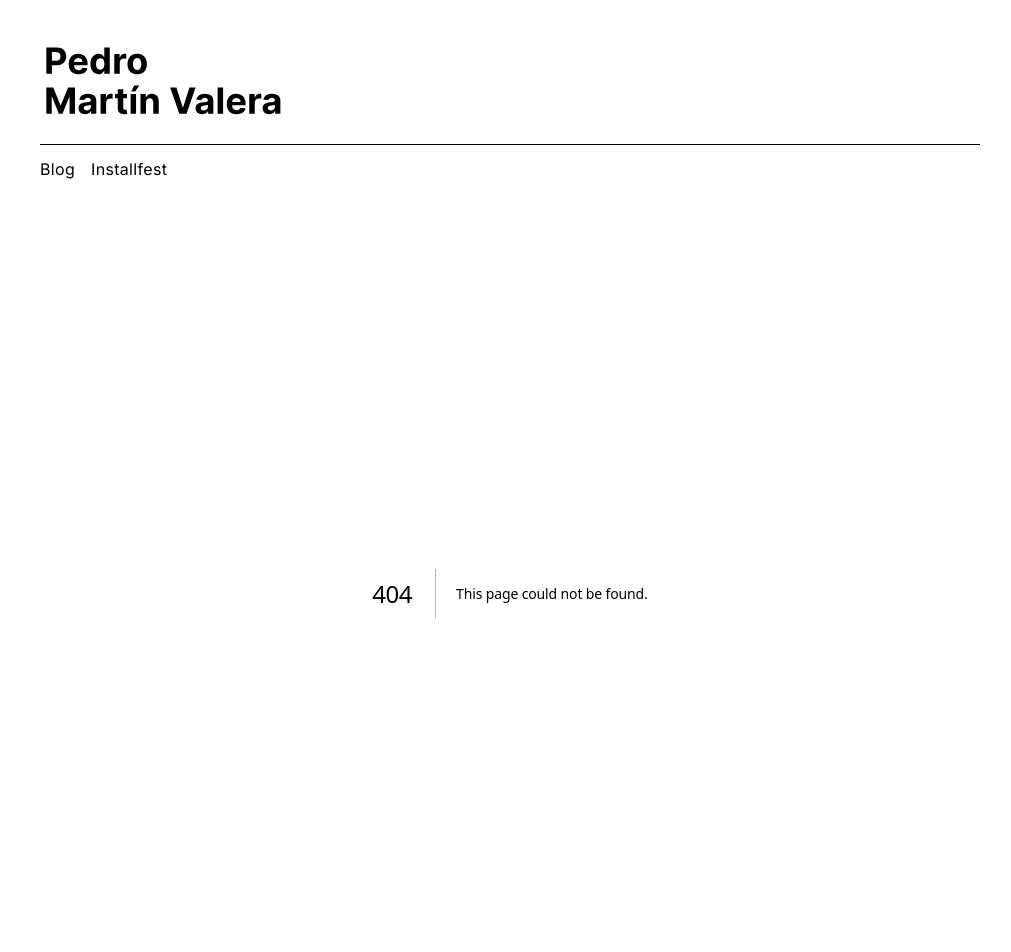
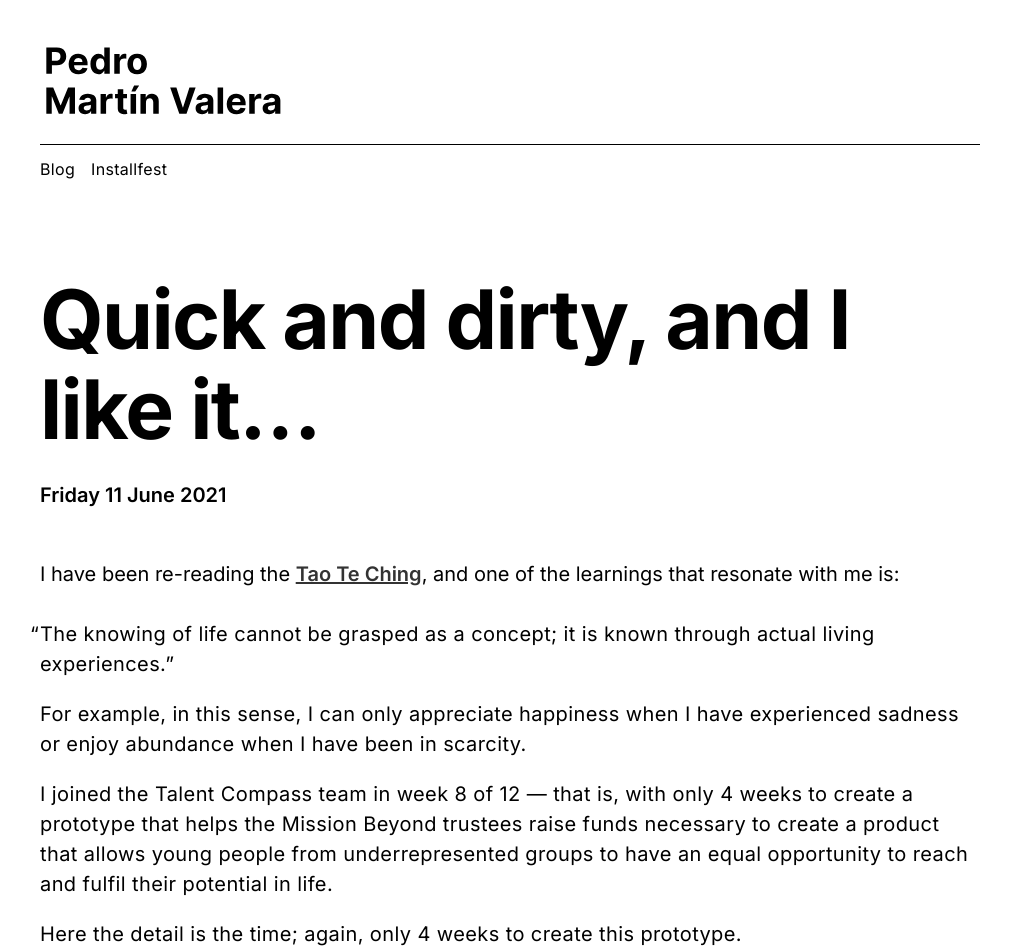
Before and after one commit to pataruco/blog, a Next.js app: page /blog/quick-and-dirty-and-I-like-it in a window 1280 px wide. Before the commit this address had no page. Shown: the top 952 px of the page, without its empty margins (130-1141 px from the left). Built offline with nearby package versions, Linux system fonts and the light colour scheme.

Commit message:
Add Quick and dirty blog post

```diff
--- a/src/app/blog/all-info.ts
+++ b/src/app/blog/all-info.ts
@@ -4,12 +4,14 @@ import { PostMeta } from '@/types';
 
 import a11yMeta from './a11y-is-your-ally/info';
 import a11yInfluenceMeta from './how-we-might-influence-product-decision-makers-about-accessibility-in-digital-products/info';
+import quickAndDirtyMeta from './quick-and-dirty-and-I-like-it/info';
 import teachingMeta from './teaching-people-with-special-needs-how-to-code/info';
 
 export const postsInfo: PostMeta[] = [
   a11yMeta,
   a11yInfluenceMeta,
   teachingMeta,
+  quickAndDirtyMeta,
 ].sort(({ date: dateA }, { date: dateB }) => {
   return dateB.getTime() - dateA.getTime();
 });
--- /dev/null
+++ b/src/app/blog/quick-and-dirty-and-I-like-it/info.tsx
@@ -0,0 +1,11 @@
+import { PostMeta } from '@/types';
+
+const meta: PostMeta = {
+  title: 'Quick and dirty, and I like it…',
+  date: new Date('2021-06-11'),
+  excerpt:
+    'Four weeks to create a prototype that helps young people from underrepresented groups have an equal opportunity to reach and fulfil their potential in life.',
+  path: 'quick-and-dirty-and-I-like-it',
+};
+
+export default meta;
--- /dev/null
+++ b/src/app/blog/quick-and-dirty-and-I-like-it/page.tsx
@@ -0,0 +1,20 @@
+'use client';
+
+import Post from '@/components/post';
+
+import meta from './info';
+import Content from './post.mdx';
+
+const { date, title, excerpt, path } = meta;
+
+export default function Page() {
+  return (
+    <Post
+      Content={Content}
+      date={date}
+      excerpt={excerpt}
+      path={path}
+      title={title}
+    />
+  );
+}
--- /dev/null
+++ b/src/app/blog/quick-and-dirty-and-I-like-it/post.mdx
@@ -0,0 +1,27 @@
+I have been re-reading the [Tao Te Ching](https://en.wikipedia.org/wiki/Tao_Te_Ching), and one of the learnings that resonate with me is:
+
+> The knowing of life cannot be grasped as a concept; it is known through actual living experiences.
+
+For example, in this sense, I can only appreciate happiness when I have experienced sadness or enjoy abundance when I have been in scarcity.
+
+I joined the Talent Compass team in week 8 of 12 — that is, with only 4 weeks to create a prototype that helps the Mission Beyond trustees raise funds necessary to create a product that allows young people from underrepresented groups to have an equal opportunity to reach and fulfil their potential in life.
+
+Here the detail is the time; again, only 4 weeks to create this prototype.
+
+At Red Badger, we have [basic development principles](https://content.red-badger.com/techlab-report-19/our-engineering-principles?utm_campaign=TechLab%20Campaign&utm_source=Engineering%20Principles%20LP%20open%20from%20main%20LP). To cite a few examples: test-driven development, pair programming, continuous delivery, code review, open-source, etc.
+
+**Each of them takes time, but in my opinion, the one that takes the most are tests… So we decided not to**.
+
+If you are a developer like me and read the last sentence, you will be surprised and even feel dirty, like something is wrong!
+
+At the beginning of 4 weeks, it felt good. Suitable because it gave us speed and cadence, which gave us energy and confidence that we would reach our goal in the remaining time.
+
+But, in the last week of development, dealing with a few interweaving calls to the server, in conjunction with the different states of the components, made the product feel less than solid. Why? Because when we are introducing a new feature, we cannot quickly know if it collides with another feature — or worse, if it generates errors in other parts of the application.
+
+Only the confidence of knowing that my colleagues are doing a great job and that they also review my code before going to production gives me sustenance and the foundation to feel that development is solid. That is why I appreciate their work ([Declan](https://www.linkedin.com/in/declan-slevin/) and [Carlos](https://www.linkedin.com/in/carlosroman101/) ) and the creation of those who were before me, [Ed Compton](https://www.linkedin.com/in/edmund-compton/) and Matt Thomson.
+
+Returning to the Tao Te Ching:
+
+> The knowledge of life cannot be grasped as a concept; it is known through actual living experience
+
+This experience was quick and dirty, and it felt good because it confirmed what I already knew as a concept but not as an experience, and for that, I am grateful.
--- a/src/components/post/index.tsx
+++ b/src/components/post/index.tsx
@@ -1,6 +1,8 @@
 import { PostMeta } from '@/types';
 import { MDXProps } from 'mdx/types';
 import { BlogPosting, WithContext } from 'schema-dts';
+
+import './style.css';
 
 interface PostParams extends PostMeta {
   Content: (props: MDXProps) => JSX.Element;
@@ -25,7 +27,7 @@ const Post: React.FC<PostParams> = ({
   };
 
   return (
-    <>
+    <article className="blog-post">
       <script
         type="application/ld+json"
         // rome-ignore lint/security/noDangerouslySetInnerHtml: We are inserting microdata as per Next.js docs https://nextjs.org/docs/app/building-your-application/optimizing/metadata#json-ld
@@ -38,7 +40,7 @@ const Post: React.FC<PostParams> = ({
         </time>
       </div>
       <Content />
-    </>
+    </article>
   );
 };
 
--- /dev/null
+++ b/src/components/post/style.css
@@ -0,0 +1,10 @@
+.blog-post blockquote,
+.blog-post,
+h1 ~ p:first-of-type:not(blockquote + p) {
+  font-size: unset;
+  font-size: unset;
+  font-weight: unset;
+  letter-spacing: unset;
+  line-height: unset;
+  margin-bottom: unset;
+}
```
Also changed, not shown: src/components/post-item/style.css (deleted).
